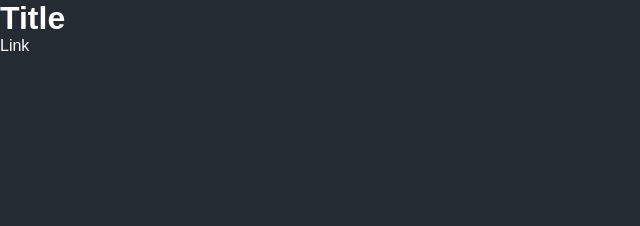
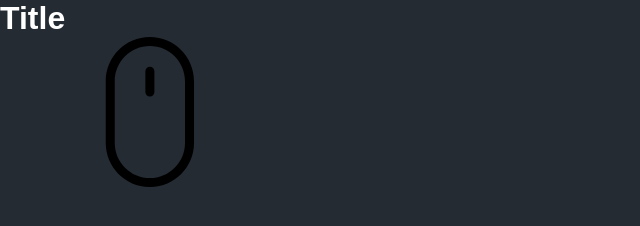
Before and after one commit to YuliiaLukomska/sass-bem-project, a website built with Vite: page src/index.html in a window 1280 px wide. Shown: the whole page, without its empty margins (0-640 px from the left). Built offline with nearby package versions, Linux system fonts and the light colour scheme.

Commit message:
add sprite

```diff
--- a/src/index.html
+++ b/src/index.html
@@ -11,7 +11,11 @@
     <header></header>
     <main>
       <h1>Title</h1>
-      <a href="">Link</a>
+      <a href="">
+        <svg>
+          <use href="./public/images/icons-sprite.svg#icon-mouse"></use>
+        </svg>
+      </a>
     </main>
     <footer></footer>
 
--- a/src/scss/utils/_base.scss
+++ b/src/scss/utils/_base.scss
@@ -2,4 +2,13 @@ body {
   font-family: $fontMain;
   background-color: getColor('bodyBg');
   color: getColor('primaryTextColor');
+  font-size: 16px;
 }
+a {
+  color: getColor('primaryTextColor');
+  transition: color 0.2s ease-in;
+  &:hover,
+  &:focus {
+    color: getColor('accentTextColor');
+  }
+}
```
Also changed, not shown: src/public/images/header/header-bg.webp (added), src/public/images/icons-sprite.svg (added).
